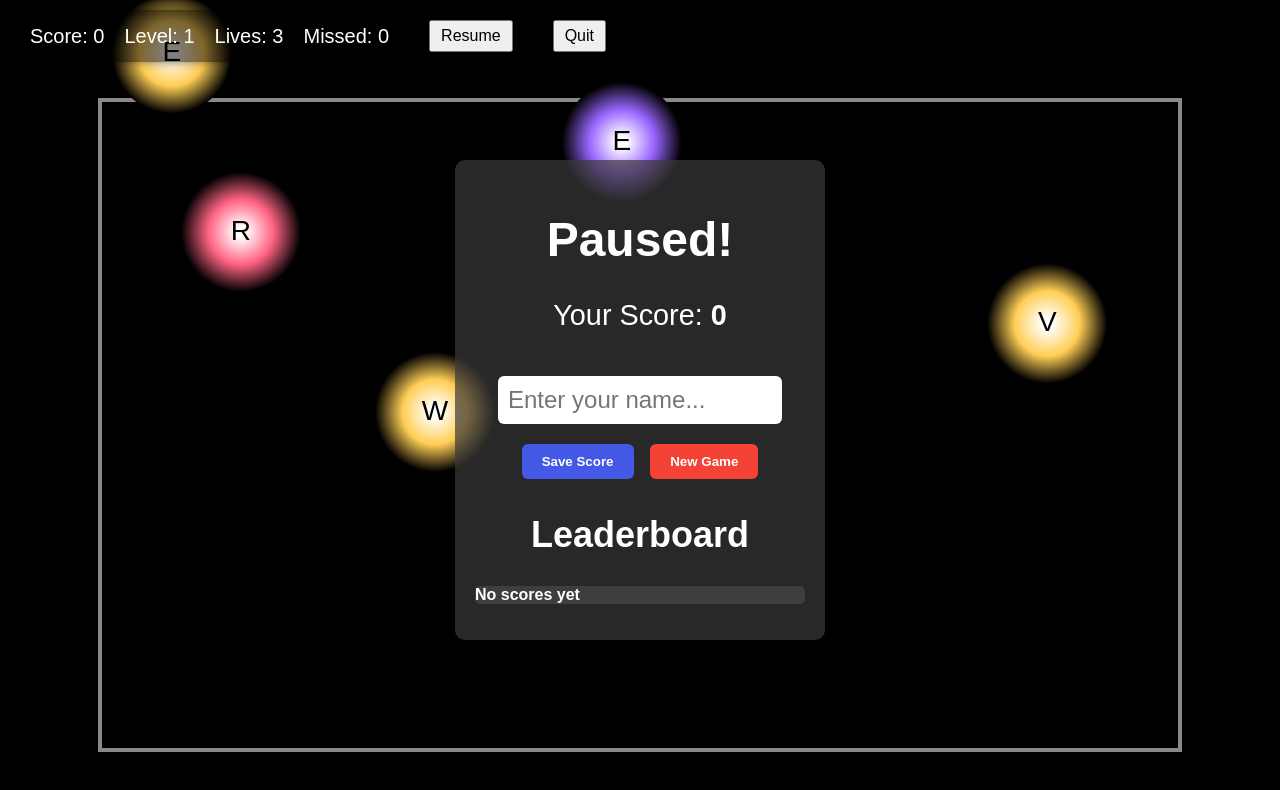
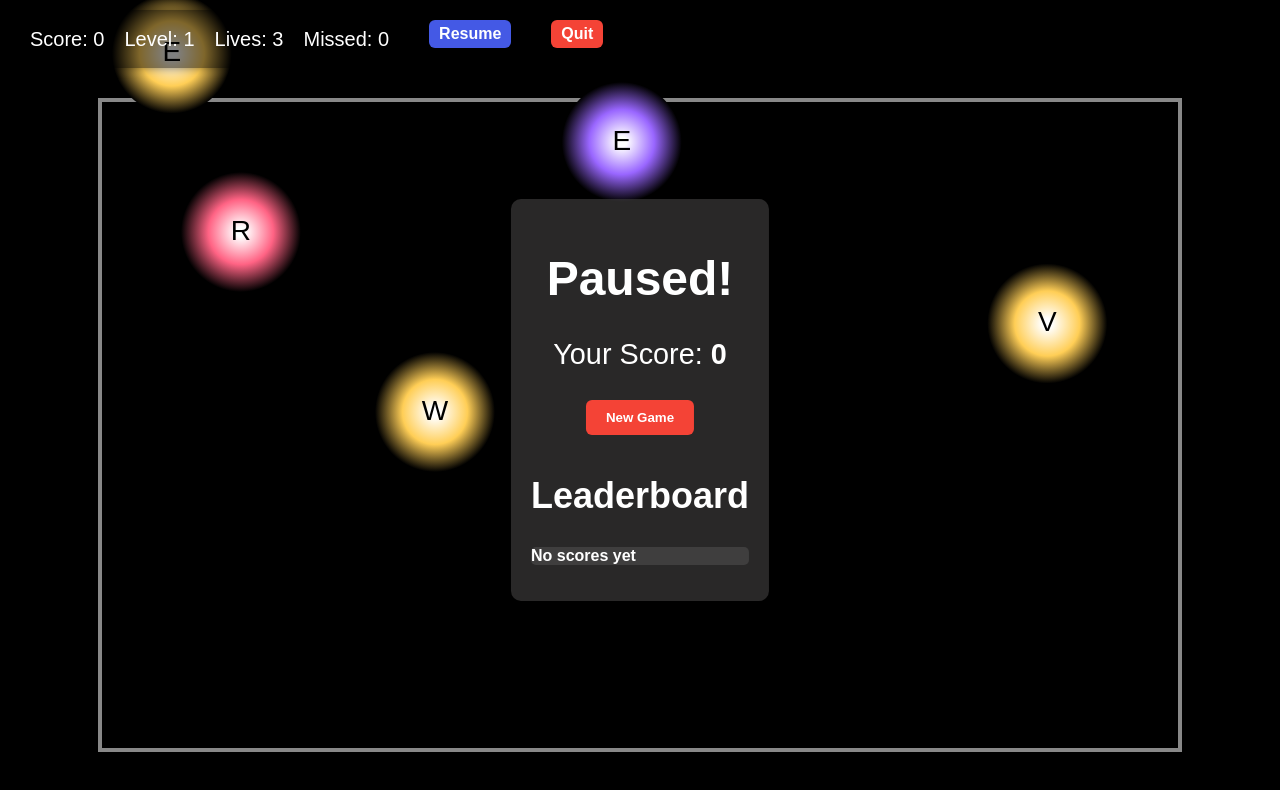
Before and after one commit to MelToteng/typing-game, a plain HTML site: page index.html in a window 1280 px wide. Both pictures are taken after a click on the button "Pause". Drawn offline with Linux system fonts and the light colour scheme.

Commit message:
chore:update ui, fix name and game over display

```diff
--- a/index.html
+++ b/index.html
@@ -1,10 +1,9 @@
 <!DOCTYPE html>
 <html lang="en">
-
   <head>
     <meta charset="UTF-8" />
     <meta name="viewport" content="width=device-width, initial-scale=1.0" />
-  <title>Typing Game</title>
+    <title>typing-game</title>
     <style>
       html,
       body {
@@ -108,11 +107,29 @@
         margin: auto;
         text-align: center;
         font-family: sans-serif;
-      box-shadow: 0 0 20px rgba(0,0,0,0.8)
+        box-shadow: 0 0 20px rgba(0, 0, 0, 0.8);
       }
 
       #stats-panel h1 {
         font-size: 2.5em;
+        margin-bottom: 10px;
+      }
+
+      .btn {
+        color: white;
+        padding: 10px 20px;
+        border: none;
+        border-radius: 6px;
+        font-weight: bold;
+        cursor: pointer;
+      }
+      .blue-btn {
+        background-color: #4459e5;
+        margin-bottom: 10px;
+      }
+
+      .red-btn {
+        background-color: #f44336;
         margin-bottom: 10px;
       }
     </style>
@@ -125,8 +142,12 @@
       <span>Level: <span id="level">1</span></span>
       <span>Lives: <span id="lives">3</span></span>
       <span>Missed: <span id="missed">0</span></span>
-    <button id="pauseButton" onclick="togglePause()">Pause</button>
-    <button id="endGameButton" onclick="endGame()">Quit</button>
+      <button id="pauseButton" class="btn blue-btn" onclick="togglePause()">
+        Pause
+      </button>
+      <button id="endGameButton" class="btn red-btn" onclick="endGame()">
+        Quit
+      </button>
     </div>
 
     <!-- <div id="pauseScoreHistory" class="stats-panel">
@@ -139,17 +160,33 @@
     <div id="statsPanel" class="stats-panel">
       <h1 id="statsTitle">Game Over!</h1>
 
-  <p style="font-size: 1.2em;">Your Score: <strong id="gameOverScore">490</strong></p>
+      <p style="font-size: 1.2em">
+        Your Score: <strong id="gameOverScore">490</strong>
+      </p>
 
-  <input type="text" id="playerNameInput" placeholder="Enter your name..." style="padding: 10px; width: 80%; margin-top: 15px; font-size: 1em; border-radius: 6px; border: none;" />
+      <input
+        type="text"
+        id="playerNameInput"
+        placeholder="Enter your name..."
+        style="
+          padding: 10px;
+          width: 80%;
+          margin-top: 15px;
+          font-size: 1em;
+          border-radius: 6px;
+          border: none;
+        "
+      />
 
-  <div style="margin-top: 15px;">
-    <button style="padding: 10px 20px; margin: 5px; border: none; border-radius: 6px; background-color: #4459e5; color: white; font-weight: bold;" onclick="saveScore()">Save Score</button>
-    <button style="padding: 10px 20px; margin: 5px; border: none; border-radius: 6px; background-color: #f44336; color: white; font-weight: bold;" onclick="startNewGame()">New Game</button>
+      <div style="margin-top: 15px">
+        <button id="saveButton" class="btn blue-btn" onclick="saveScore()">
+          Save Score
+        </button>
+        <button class="btn red-btn" onclick="startNewGame()">New Game</button>
       </div>
 
-  <h2 style="margin-top: 30px;">Leaderboard</h2>
-  <ul style="list-style: none; padding: 0;" id="scoreHistory">
+      <h2 style="margin-top: 30px">Leaderboard</h2>
+      <ul style="list-style: none; padding: 0" id="scoreHistory">
         <!-- Scores will be dynamically added here -->
         <!-- <li style="margin: 5px 0; padding: 5px; background: rgba(255, 255, 255, 0.1); border-radius: 6px;">No scores yet</li>    -->
       </ul>
@@ -198,7 +235,13 @@
       let isPaused = false;
       let isGameOver = false;
 
-    const bubbleColors = ["#FF6384", "#36A2EB", "#FFCE56", "#4BC0C0", "#9966FF"];
+      const bubbleColors = [
+        "#FF6384",
+        "#36A2EB",
+        "#FFCE56",
+        "#4BC0C0",
+        "#9966FF",
+      ];
 
       class Letter {
         constructor(char, x, y, speed) {
@@ -207,14 +250,22 @@
           this.y = y;
           this.speed = speed;
           this.radius = 60;
-        this.color = bubbleColors[Math.floor(Math.random() * bubbleColors.length)];
+          this.color =
+            bubbleColors[Math.floor(Math.random() * bubbleColors.length)];
         }
 
         draw() {
-        let gradient = ctx.createRadialGradient(this.x, this.y, 5, this.x, this.y, this.radius);
-        gradient.addColorStop(0, '#fff');
+          let gradient = ctx.createRadialGradient(
+            this.x,
+            this.y,
+            5,
+            this.x,
+            this.y,
+            this.radius
+          );
+          gradient.addColorStop(0, "#fff");
           gradient.addColorStop(0.5, this.color);
-        gradient.addColorStop(1, '#000');
+          gradient.addColorStop(1, "#000");
 
           ctx.beginPath();
           ctx.arc(this.x, this.y, this.radius, 0, Math.PI * 2);
@@ -257,7 +308,7 @@
       }
 
       function drawGameArea() {
-      ctx.strokeStyle = '#ffffff88';
+        ctx.strokeStyle = "#ffffff88";
         ctx.lineWidth = 4;
         ctx.strokeRect(gameMargin, gameMargin, gameWidth, gameHeight);
       }
@@ -266,7 +317,8 @@
         if (isPaused || isGameOver) return;
         const char = String.fromCharCode(65 + Math.floor(Math.random() * 26));
         const radius = 60;
-      const x = gameMargin + radius + Math.random() * (gameWidth - radius * 2);
+        const x =
+          gameMargin + radius + Math.random() * (gameWidth - radius * 2);
         const y = gameMargin - radius;
         const speed = 1 + level * 0.5;
         letters.push(new Letter(char, x, y, speed));
@@ -316,25 +368,29 @@
       }
 
       function togglePause() {
-      if (typeof isPaused === 'undefined') {
+        if (typeof isPaused === "undefined") {
           window.isPaused = false;
         }
         isPaused = !isPaused;
-      const pauseHistory = document.getElementById('statsPanel');
+        const pauseHistory = document.getElementById("statsPanel");
+        const saveButton = document.getElementById("saveButton");
+        const playerNameInput = document.getElementById("playerNameInput");
         //const scoreHistory = localStorage.getItem('scoreHistory') || 'No score history yet';
         if (isPaused) {
           //pauseHistory.innerHTML = scoreHistory;
-        pauseHistory.style.display = 'block';
+          pauseHistory.style.display = "block";
 
-        document.getElementById('gameOverScore').textContent = score;
+          document.getElementById("gameOverScore").textContent = score;
 
-        statsTitle.textContent = 'Paused!';
+          statsTitle.textContent = "Paused!";
+          saveButton.style.display = "none";
+          playerNameInput.style.display = "none";
           //document.getElementById('scoreHistory').style.display = 'none';
           populateLeaderBoard();
-        pauseButton.textContent = 'Resume';
+          pauseButton.textContent = "Resume";
         } else {
-        pauseHistory.style.display = 'none';
-        pauseButton.textContent = 'Pause';
+          pauseHistory.style.display = "none";
+          pauseButton.textContent = "Pause";
         }
       }
 
@@ -348,42 +404,47 @@
       }
 
       function showGameOver() {
-      statsPanel.style.display = 'flex';
+        statsPanel.style.display = "flex";
 
-      statsTitle.textContent = 'Game Over!';
+        statsTitle.textContent = "Game Over!";
+
+        const saveButton = document.getElementById("saveButton");
+        const playerNameInput = document.getElementById("playerNameInput");
+
+        saveButton.style.display = "block";
+        playerNameInput.style.display = "block";
 
         populateLeaderBoard();
-      document.getElementById('gameOverScore').textContent = score;
+        document.getElementById("gameOverScore").textContent = score;
         // document.getElementById('scoreHistory').innerHTML = localStorage.getItem('scoreHistory') || 'No score history yet';
-      document.getElementById('scoreHistory').style.display = 'block';
+        document.getElementById("scoreHistory").style.display = "block";
       }
 
-    function populateLeaderBoard(){
+      function populateLeaderBoard() {
         console.log("Populating leaderboard...");
 
-      const scoreHistory=document.getElementById('scoreHistory');
+        const scoreHistory = document.getElementById("scoreHistory");
 
-      const scores= JSON.parse(localStorage.getItem('scoreHistory')) || [];
+        const scores = JSON.parse(localStorage.getItem("scoreHistory")) || [];
 
         console.log(scores);
 
-      scoreHistory.innerHTML = ''; // Clear previous scores
+        scoreHistory.innerHTML = ""; // Clear previous scores
 
         if (scores.length === 0) {
-        scoreHistory.innerHTML = '<li> <strong>No scores yet</strong></li>';
+          scoreHistory.innerHTML = "<li> <strong>No scores yet</strong></li>";
           return;
         }
 
-      scores.forEach(player => {
+        scores.forEach((player) => {
+          const li = document.createElement("li");
+          li.style.background = "#333";
+          li.style.color = "white";
+          li.style.margin = "5px 0";
+          li.style.padding = "10px";
+          li.style.borderRadius = "8px";
 
-        const li = document.createElement('li');
-        li.style.background = '#333';
-        li.style.color = 'white';
-        li.style.margin = '5px 0';
-        li.style.padding = '10px';
-        li.style.borderRadius = '8px';
-
-        li.innerHTML=`
+          li.innerHTML = `
         <strong>${player.name}</strong> -- Score:${player.score} |
         Level:${player.level} |
         Missed:${player.missed} |
@@ -391,7 +452,6 @@
         `;
 
           scoreHistory.appendChild(li);
-
         });
       }
 
@@ -404,7 +464,7 @@
           score: score,
           level: level,
           missed: missed,
-        date: new Date().toISOString()
+          date: new Date().toISOString(),
         };
 
         if (previous.length === 0) {
@@ -415,18 +475,17 @@
           localStorage.setItem("scoreHistory", JSON.stringify(previousScores));
         }
 
-      if(isGameOver || isPaused) {
+        if (isGameOver || isPaused) {
           populateLeaderBoard();
         }
       }
 
       function startNewGame() {
-
         document.location.reload();
       }
 
-     document.addEventListener('keydown', function (e) {
-      if (e.code === 'Space') {
+      document.addEventListener("keydown", function (e) {
+        if (e.code === "Space" && e.shiftKey) {
           e.preventDefault();
           togglePause();
         }
@@ -455,5 +514,4 @@
       gameLoop();
     </script>
   </body>
-
 </html>
```
Lines whose indentation alone changed are shown as unchanged.
